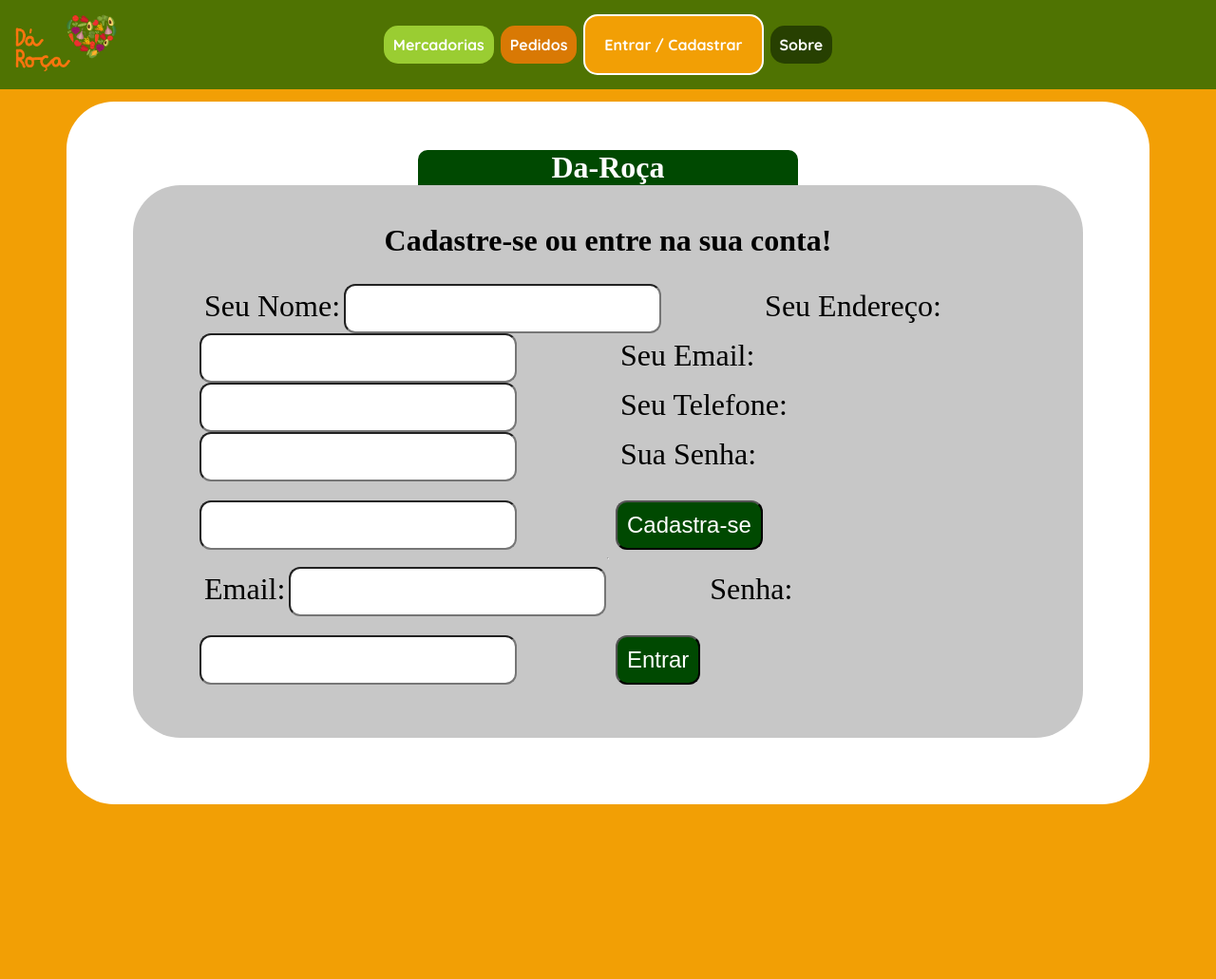
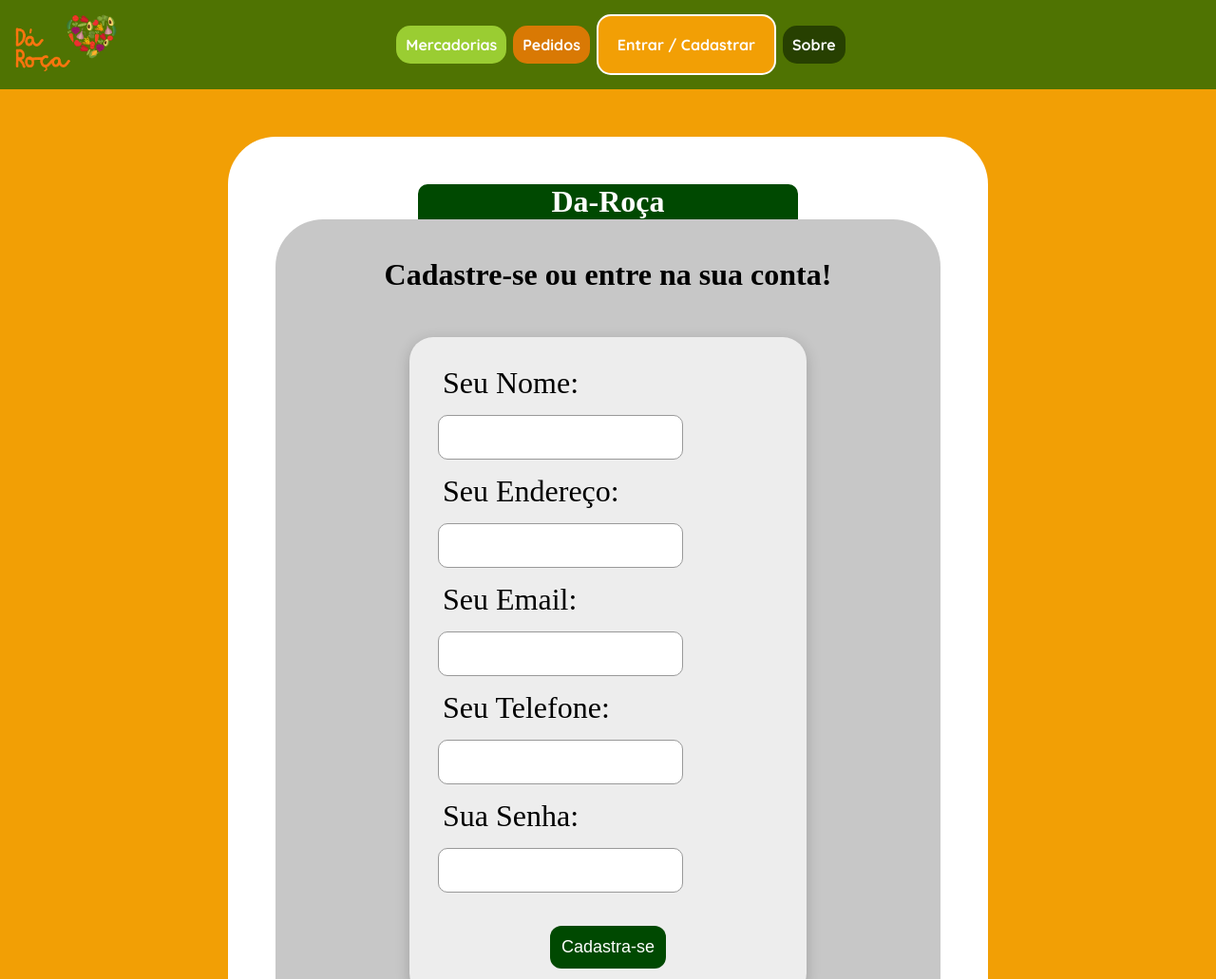
Before and after one commit to Enzzo019/PraticaProfissional, a website: page daroca html js css/Da - Roça/HTML/cadastro-cliente.html in a window 1280 px wide. Shown: the top 1031 px of the page at 95% size. Before the commit the page ends 847 px from the top, so only its background shows below. Drawn offline with Linux system fonts and the light colour scheme.

Commit message:
Update cadastro.css
novo login

```diff
--- a/daroca html js css/Da - Roça/CSS/cadastro.css
+++ b/daroca html js css/Da - Roça/CSS/cadastro.css
@@ -60,17 +60,18 @@
 #coracao{
     left: 60px;
 }
-#cestinha {
+#cadastrado {
     position: absolute;
     right: 10px;
+    margin-left: 50px;
     display: flex;
     justify-content: center;
-    background-color: yellow;
     border-radius: 100px;
     height: 40px;
     width: 40px;
+    margin-right: 20px;
     padding: 5px;
-    color: darkblue;
+    color: white;
     font-size: 27px;
 }
 #fundo{
@@ -93,17 +94,18 @@
     padding: 70px;
     padding-top: 0px;
     padding-bottom: 40px;
+
 }
 h1{
     background-color:#004901;
     color: white;
     text-align: center;
-    margin-left:300px;
     width: fit-content;
     width: 400px;
     margin-bottom: 0px;
     border-top-left-radius:10px;
     border-top-right-radius:10px;
+    margin: auto;
 
 }
 h2{
@@ -131,3 +133,57 @@
     font-size: x-large;
     border-radius: 12px;
 }
+#cadastro-form, #login-form {
+    display: flex;
+    flex-direction: column;
+    gap: 15px;
+    margin: 20px auto;
+    max-width: 500px;
+    padding: 30px;
+    background-color: #EDEDED;
+    border-radius: 25px;
+    box-shadow: 0px 4px 15px rgba(0,0,0,0.2);
+}
+
+
+#cadastro-form input, #login-form input {
+    padding: 12px;
+    font-size: large;
+    border-radius: 10px;
+    border: 1px solid #999;
+}
+
+
+#cadastro-form button, #login-form button, #sair {
+    background-color: #004901;
+    color: white;
+    padding: 12px;
+    font-size: large;
+    border-radius: 12px;
+    border: none;
+    cursor: pointer;
+    transition: 0.3s;
+}
+
+#cadastro-form button:hover, #login-form button:hover, #sair:hover {
+    background-color: #2E8B57;
+}
+
+
+#fundo h1, #fundo p {
+    text-align: center;
+}
+
+
+#fundo {
+    max-width: 700px;
+    padding: 50px;
+    margin-top: 50px;
+}
+
+
+#sair {
+    display: block;
+    margin: 20px auto 0 auto;
+    width: 200px;
+}
```
